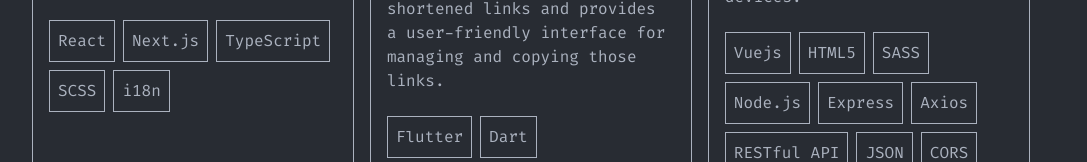
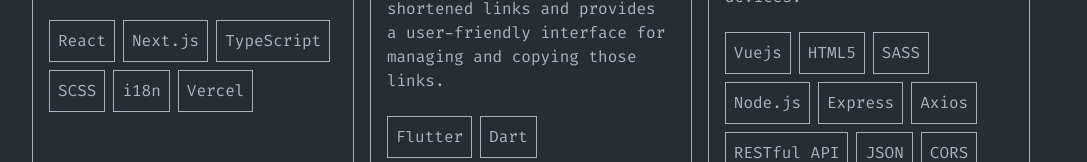
Before and after one commit to renantheodoro/portfolio, a Next.js app: page /en/works in a window 1280 px wide. Shown: the part 738-900 px from the top of the page, without its empty margins (96-1183 px from the left). Built offline with nearby package versions, Linux system fonts and the light colour scheme.

Commit message:
feat: add vercel tech to portfolio project

```diff
--- a/src/components/organisms/WorksSection.tsx
+++ b/src/components/organisms/WorksSection.tsx
@@ -43,7 +43,7 @@
           description={t(
             "complete_apps_section.projects_list.project1.description"
           )}
-          techs={["React", "Next.js", "TypeScript", "SCSS", "i18n"]}
+          techs={["React", "Next.js", "TypeScript", "SCSS", "i18n", "Vercel"]}
           mediaPath="/images/project-1.png"
         >
           <ButtonLink path="https://renantheodoro.dev/" text="Live <~>" />
```
